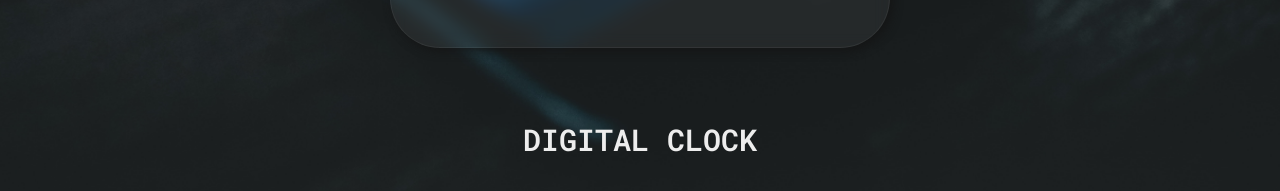
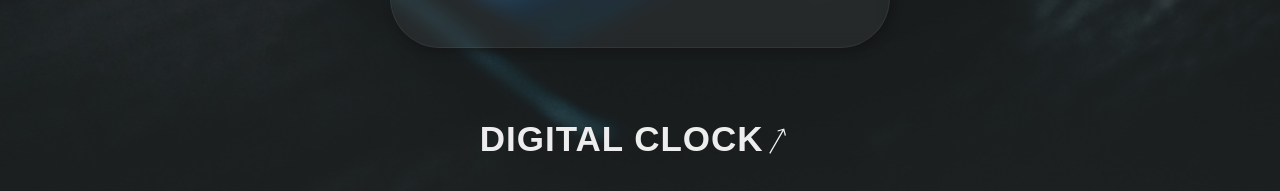
Before and after one commit to kizitech/Analog-Clock, a plain HTML site: page Index.html in a window 1280 px wide. Shown: the part 577-768 px from the top of the page. Drawn offline with Linux system fonts and the light colour scheme.

Commit message:
More changes

```diff
--- a/Index.html
+++ b/Index.html
@@ -45,7 +45,16 @@
 
 	</section>
 
-	<a href="http://kizitech.github.io/Digital-Clock/">DIGITAL CLOCK</a>
+	<button class="cta">
+		<span class="hover-underline-animation">
+			<a href="http://kizitech.github.io/Digital-Clock/">DIGITAL CLOCK</a>
+		</span>
+		<svg viewBox="0 0 46 16" height="10" width="30" xmlns="http://www.w3.org/2000/svg" id="arrow-horizontal">
+			<path fill="#EDEDED" transform="translate(30)"
+				d="M8,0,6.545,1.455l5.506,5.506H-30V9.039H12.052L6.545,14.545,8,16l8-8Z" data-name="Path 10" id="Path_10">
+			</path>
+		</svg>
+	</button>
 
 	<script src="script.js"></script>
 
--- a/style.css
+++ b/style.css
@@ -235,18 +235,65 @@ body {
   height: 1px;
 }
 
+.cta {
+  bottom: 8%;
+  border: none;
+  background: none;
+  position: absolute;
+}
+
+.cta span {
+  padding-right: 2px;
+  letter-spacing: 1px;
+  padding-bottom: 12px;
+  text-transform: uppercase;
+}
+
+.cta svg {
+  margin-bottom: 5px;
+  transition: all 0.3s ease;
+  transform: translateX(-8px) rotate(-60deg);
+}
+
+.cta:hover svg {
+  transform: translateX(0);
+}
+
+.cta:active svg {
+  transform: scale(1);
+}
+
+.hover-underline-animation {
+  position: relative;
+  color: #EDEDED;
+  padding-bottom: 20px;
+}
+
+.hover-underline-animation:after {
+  content: "";
+  position: absolute;
+  width: 100%;
+  transform: scaleX(0);
+  height: 2px;
+  bottom: 0;
+  left: 0;
+  background-color: #EDEDED;
+  transform-origin: bottom right;
+  transition: transform 0.25s ease-out;
+}
+
+.cta:hover .hover-underline-animation:after {
+  transform: scaleX(1);
+  transform-origin: bottom left;
+}
 
 a:link {
-  bottom: 8%;
-  left: 50%;
-  width: 100%;
-  font-size: 30px;
+  font-size: 35px;
+  font-weight: 600;
   color: #EDEDED;
   text-align: center;
-  position: absolute;
   text-decoration: none;
-  content: "DIGITAL CLOCK";
-  transform: translateX(-50%);
+  transition: opacity .5s ease;
 }
 
 a:visited {
```
